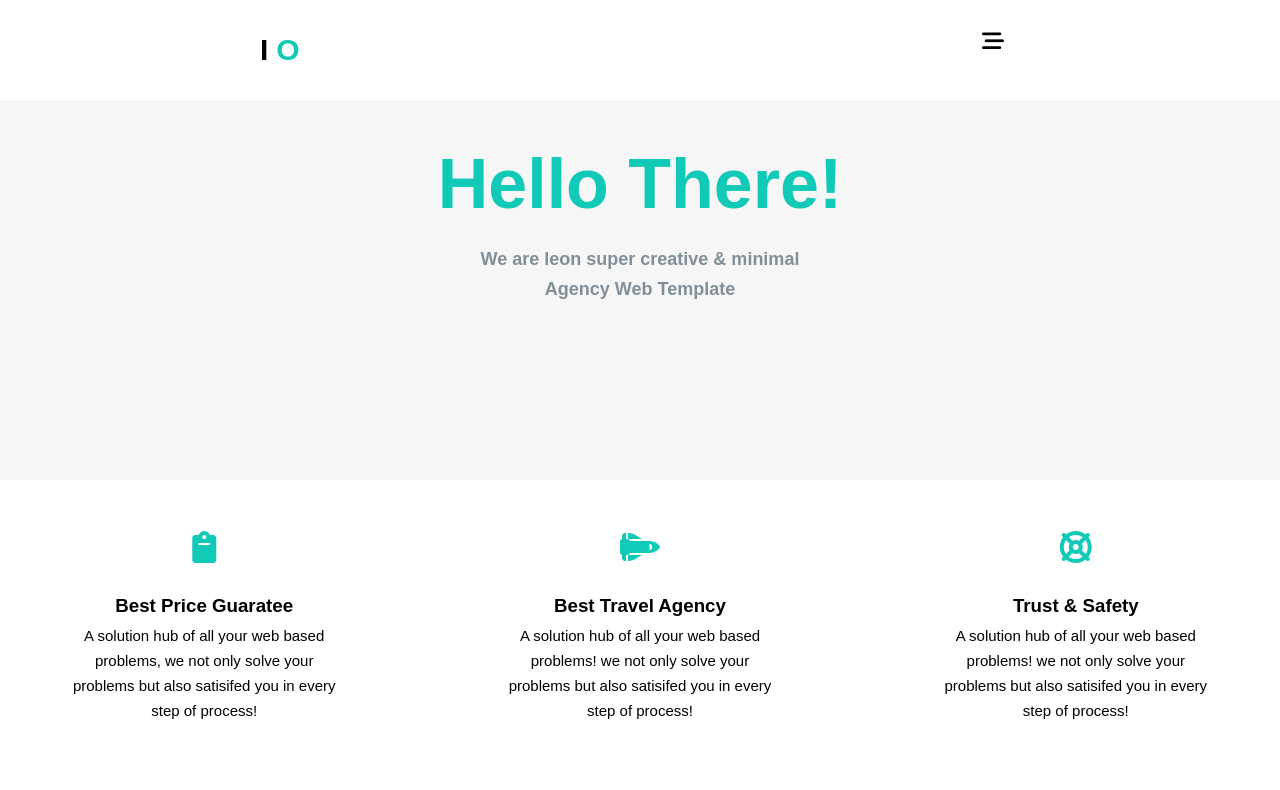
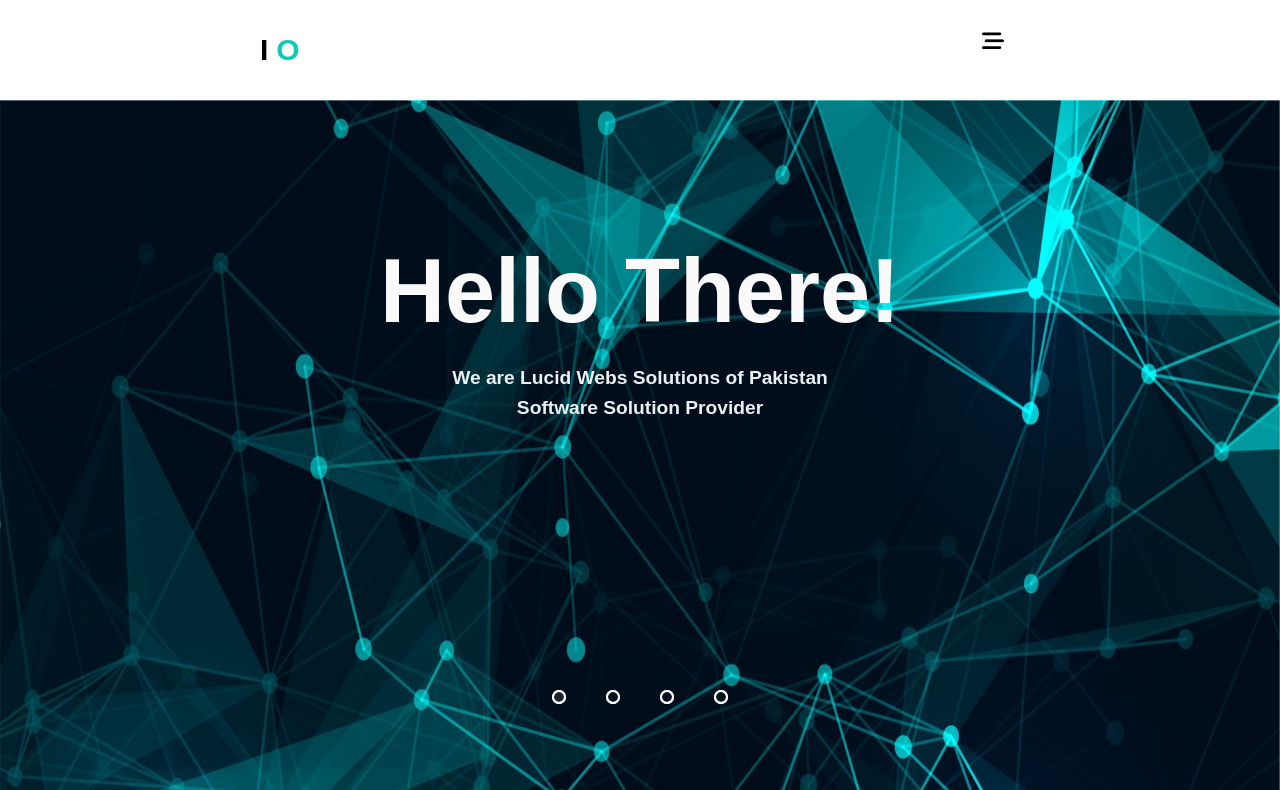
Before and after one commit to muhammadali28/Lucid-Website-2, a plain HTML site: page index.html in a window 1280 px wide. Shown: the top 790 px of the page. Drawn offline with Linux system fonts and the light colour scheme.

Commit message:
header slider added

```diff
--- a/index.html
+++ b/index.html
@@ -17,6 +17,7 @@
     <!-- header section -->
 
     <section class="header" id="header">
+
       <nav>
         <div class="main-icon">
             <h3>I</h3><h3 class="icon-o">O</h3>
@@ -36,8 +37,53 @@
 
       <div class="text-area">
         <h1>Hello There!</h1>
-        <p>We are leon super creative & minimal<br>Agency Web Template</p>
+        <p>We are Lucid Webs Solutions of Pakistan<br>Software Solution Provider</p>
       </div>
+
+      <div class="body1">
+        <div class="slider">
+          <div class="slides">
+            <!--radio buttons start-->
+            <input type="radio" name="radio-btn" id="radio1">
+            <input type="radio" name="radio-btn" id="radio2">
+            <input type="radio" name="radio-btn" id="radio3">
+            <input type="radio" name="radio-btn" id="radio4">
+            <!--radio buttons end-->
+            <!--slide images start-->
+            <div class="slide first">
+              <img src="/Assets/bg7.jpg" alt="">
+            </div>
+            <div class="slide">
+              <img src="/Assets/bg3.jpg" alt="">
+            </div>
+            <div class="slide">
+              <img src="/Assets/bg4.jpg" alt="">
+            </div>
+            <div class="slide">
+              <img src="/Assets/bg5.png" alt="">
+            </div>
+            <!--slide images end-->
+            <!--automatic navigation start-->
+            <div class="navigation-auto">
+              <div class="auto-btn1"></div>
+              <div class="auto-btn2"></div>
+              <div class="auto-btn3"></div>
+              <div class="auto-btn4"></div>
+            </div>
+            <!--automatic navigation end-->
+          </div>
+          <!--manual navigation start-->
+          <div class="navigation-manual">
+            <label for="radio1" class="manual-btn"></label>
+            <label for="radio2" class="manual-btn"></label>
+            <label for="radio3" class="manual-btn"></label>
+            <label for="radio4" class="manual-btn"></label>
+          </div>
+          <!--manual navigation end-->
+        </div>
+      </div>
+         <!--image slider start-->
+      <!--image slider end-->
     </section>
 
     <!-- headercards section -->
@@ -384,7 +430,7 @@
   }
 
   function closeMenu() {
-    menu.style.right = "-200px";
+    menu.style.right = "-100%";
   }
 
   src = "https://kit.fontawesome.com/5b74b59a95.js";
@@ -398,4 +444,14 @@
     var right = document.querySelector(".scroll-images");
     right.scrollBy(-280, 0);
   }
+
+  var counter = 1;
+  setInterval(function(){
+    document.getElementById('radio' + counter).checked = true;
+    counter++;
+    if(counter > 4){
+      counter = 1;
+    }
+  }, 5000);
+
 </script>
--- a/style.css
+++ b/style.css
@@ -7,7 +7,7 @@
 /* header section */
 
   .header {
-    height: 60vh;
+    height: 100vh;
     width: 100%;
     position: relative;
     overflow: hidden;
@@ -38,10 +38,10 @@
   .nav-links {
     position: absolute;
     background-color: #0d3148;
-    height: 150vh;
-    width: 200px;
+    height: 100vh;
+    width: 100%;
     top: 0;
-    right: -200px;
+    right: -100%;
     text-align: left;
     z-index: 2;
     transition: 1s;
@@ -60,13 +60,14 @@
     display: flex;
     flex-direction: column;
     align-items: center;
-    margin-inline-start: 30%;
+    overflow: hidden;
+    /* margin-inline-start: 30%; */
   }
 
   .nav-links ul li {
-    justify-content: space-between;
-    padding-left: 25px;
-    padding: 25px;
+    justify-content:center;
+    padding-right: 50%;
+    padding: 4% 100% 4%;
     list-style: none;
     font-weight: bold;
     color: #10cab7;
@@ -85,6 +86,121 @@
     cursor: pointer;
   }
 
+  .body1{
+    margin: 0;
+    padding: 0;
+    height: 100vh;
+    display: flex;
+    justify-content: center;
+    align-items: center;
+    background: #23E3C9;
+  }
+
+  .slider{
+    width: 100%;
+    height: 100vh;
+    overflow: hidden;
+  }
+
+  .slides{
+    width: 500%;
+    height: 500px;
+    display: flex;
+  }
+
+  .slides input{
+    display: none;
+  }
+
+  .slide{
+    width: 20%;
+    transition: 2s;
+  }
+
+  .slide img{
+    width: 100%;
+    height: 100vh;
+  }
+
+  /*css for manual slide navigation*/
+
+  .navigation-manual{
+    position: absolute;
+    width: 100%;
+    margin-top: 90px;
+    display: flex;
+    justify-content: center;
+  }
+
+  .manual-btn{
+    border: 2px solid #ffffff;
+    padding: 5px;
+    border-radius: 10px;
+    cursor: pointer;
+    transition: 1s;
+  }
+
+  .manual-btn:not(:last-child){
+    margin-right: 40px;
+  }
+
+  .manual-btn:hover{
+    background: #ffffff;
+  }
+
+  #radio1:checked ~ .first{
+    margin-left: 0;
+  }
+
+  #radio2:checked ~ .first{
+    margin-left: -20%;
+  }
+
+  #radio3:checked ~ .first{
+    margin-left: -40%;
+  }
+
+  #radio4:checked ~ .first{
+    margin-left: -60%;
+  }
+
+  /*css for automatic navigation*/
+
+  .navigation-auto{
+    position: absolute;
+    display: flex;
+    width: 100%;
+    justify-content: center;
+    margin-top: 590px;
+  }
+
+  .navigation-auto div{
+    border: 2px solid #ffffff;
+    padding: 5px;
+    border-radius: 10px;
+    transition: 1s;
+  }
+
+  .navigation-auto div:not(:last-child){
+    margin-right: 40px;
+  }
+
+  #radio1:checked ~ .navigation-auto .auto-btn1{
+    background: #ffffff;
+  }
+
+  #radio2:checked ~ .navigation-auto .auto-btn2{
+    background: #ffffff;
+  }
+
+  #radio3:checked ~ .navigation-auto .auto-btn3{
+    background: #ffffff;
+  }
+
+  #radio4:checked ~ .navigation-auto .auto-btn4{
+    background: #ffffff;
+  }
+
   .text-area {
     width: 90%;
     top: 30%;
@@ -95,17 +211,18 @@
   }
 
   .text-area h1 {
-    font-size: 70px;
-    color: #10cab7;
+    font-size: 90px;
+    font-weight: 600;
+    color: #fafafa;
   }
 
   .text-area p {
     margin: 20px 0 40px;
-    font-size: large;
+    font-size: larger;
     font-weight: bold;
     font-style:normal;
     line-height: 30px;
-    color: #828f97;
+    color: #eaf0f3;
   }
 
 /* welcome section */
@@ -794,7 +911,8 @@
 
   @media (max-width: 1200px) {
     nav ul {
-      margin-inline-start: 10%;
+      /* margin-inline-start: 10%; */
+      padding: 10% 0% 10%;
     }
     nav h3 {
 
@@ -820,9 +938,9 @@
       position: absolute;
       background-color: #0d3148;
       height: 100vh;
-      width: 200px;
+      width: 100%;
       top: 0;
-      right: -200px;
+      right: -100%;
       text-align: left;
       z-index: 2;
       transition: 1s;
```
Also changed, not shown: Assets/bg1.webp (added), Assets/bg2.png (added), Assets/bg3.jpg (added), Assets/bg4.jpg (added), Assets/bg5.png (added), Assets/bg6.jpg (added), Assets/bg7.jpg (added).
